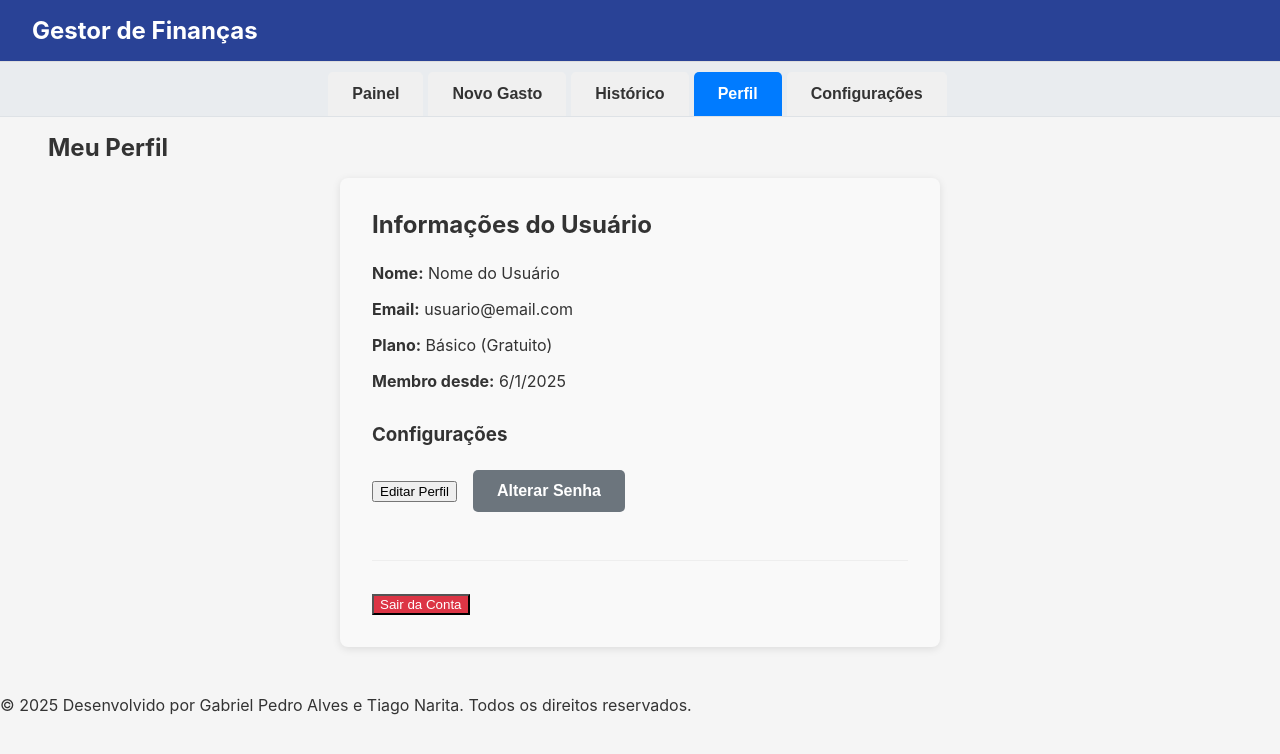
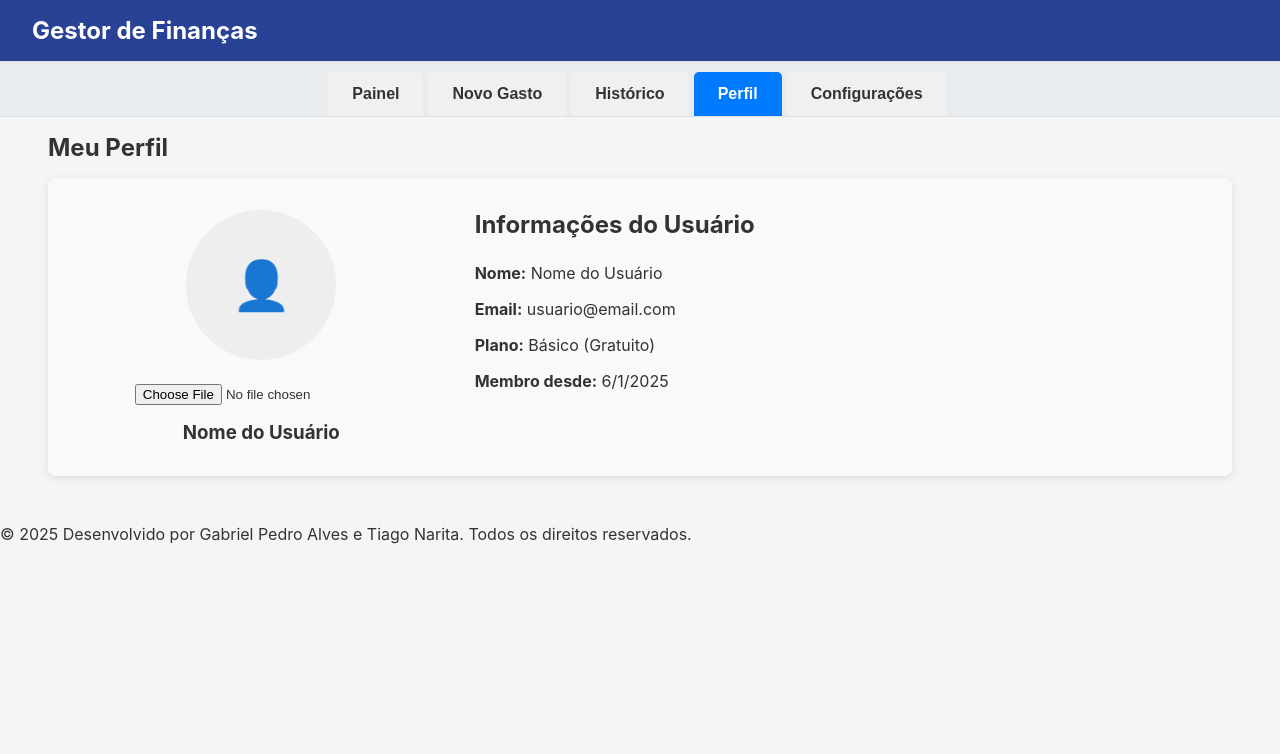
Before and after one commit to bielpedr0/FinancialManager, a React (Create React App) app: page / in a window 1280 px wide. Both pictures are taken after a click on the button "Perfil". Shown: the top 754 px of the page. Built offline with nearby package versions, Linux system fonts and the light colour scheme.

Commit message:
feat: foto de perfil

```diff
--- a/src/screens/Perfil.js
+++ b/src/screens/Perfil.js
@@ -1,95 +1,97 @@
 // src/screens/Perfil.jsx
 import React, { useState } from 'react';
-import Header from '../components/Header';
-import Button from '../components/Button';
-import Input from '../components/Input'; // Importe o componente de Input
-import { useNavigate } from 'react-router-dom';
 
 const Perfil = () => {
-  const navigate = useNavigate();
-  // Estado para controlar o modo de edição
-  const [isEditing, setIsEditing] = useState(false);
-
-  // Estado para armazenar os dados do usuário
-  // Usamos useState para que os dados possam ser editados
   const [user, setUser] = useState({
     name: 'Nome do Usuário',
     email: 'usuario@email.com',
     plan: 'Básico (Gratuito)',
-    registeredSince: '2025-06-01'
+    registeredSince: '2025-06-01',
+    photo: null, // foto de perfil
   });
 
-  const handleChange = (e) => {
-    const { name, value } = e.target;
-    setUser(prev => ({ ...prev, [name]: value }));
-  };
-
-  const handleSave = () => {
-    // Aqui, no futuro, você faria a requisição PUT ou PATCH para o backend
-    // No momento, apenas saímos do modo de edição.
-    // alert('Perfil salvo com sucesso!');
-    setIsEditing(false);
-  };
-
-  const handleLogout = () => {
-    localStorage.removeItem('userToken');
-    alert('Você foi desconectado.');
-    navigate('/login');
+  const handlePhotoChange = (e) => {
+    const file = e.target.files[0];
+    if (file) {
+      const photoURL = URL.createObjectURL(file); // cria URL temporária da imageme
+    }
   };
 
   return (
     <div style={{ padding: '1rem', maxWidth: '1600px', margin: '0 auto' }}>
       <h2>Meu Perfil</h2>
-      <div style={{ padding: '2rem', maxWidth: '600px', margin: '0 auto', backgroundColor: '#f9f9f9', borderRadius: '8px', boxShadow: '0 2px 8px rgba(0,0,0,0.1)' }}>
-        <h2 style={{ marginBottom: '1.5rem', color: '#333' }}>Informações do Usuário</h2>
+      <div
+        style={{
+          padding: '2rem',
+          display: 'flex',
+          gap: '2rem',
+          backgroundColor: '#f9f9f9',
+          borderRadius: '8px',
+          boxShadow: '0 2px 8px rgba(0,0,0,0.1)',
+        }}
+      >
+        {/* COLUNA ESQUERDA: FOTO DE PERFIL */}
+        <div
+          style={{
+            display: 'flex',
+            flexDirection: 'column',
+            alignItems: 'center',
+            flex: '1',
+            minWidth: '200px',
+          }}
+        >
+          <div
+            style={{
+              width: '150px',
+              height: '150px',
+              borderRadius: '50%',
+              backgroundColor: '#eee',
+              display: 'flex',
+              alignItems: 'center',
+              justifyContent: 'center',
+              marginBottom: '1rem',
+              overflow: 'hidden',
+            }}
+          >
+            {user.photo ? (
+              <img
+                src={user.photo}
+                alt="Foto de perfil"
+                style={{ width: '100%', height: '100%', objectFit: 'cover' }}
+              />
+            ) : (
+              <span style={{ fontSize: '3rem', color: '#666' }}>👤</span>
+            )}
+          </div>
+          <input
+            type="file"
+            accept="image/*"
+            onChange={handlePhotoChange}
+            style={{ marginTop: '0.5rem' }}
+          />
+          <h3 style={{ margin: '1rem 0 0', color: '#333' }}>{user.name}</h3>
+        </div>
 
-        {isEditing ? (
-          // MODO DE EDIÇÃO
-          <>
-            <Input
-              label="Nome:"
-              id="name"
-              name="name"
-              value={user.name}
-              onChange={handleChange}
-            />
-            <Input
-              label="Email:"
-              id="email"
-              name="email"
-              type="email"
-              value={user.email}
-              onChange={handleChange}
-            />
-            {/* Outros campos editáveis podem ser adicionados aqui */}
-            <div style={{ marginTop: '1rem', display: 'flex', gap: '1rem' }}>
-              <Button onClick={handleSave}>Salvar</Button>
-              <Button onClick={() => setIsEditing(false)} variant="secondary">Cancelar</Button>
-            </div>
-          </>
-        ) : (
-          // MODO DE VISUALIZAÇÃO
-          <>
-            <div style={{ marginBottom: '1rem' }}>
-              <p><strong>Nome:</strong> {user.name}</p>
-              <p><strong>Email:</strong> {user.email}</p>
-              <p><strong>Plano:</strong> {user.plan}</p>
-              <p><strong>Membro desde:</strong> {new Date(user.registeredSince).toLocaleDateString()}</p>
-            </div>
-            <h3 style={{ marginTop: '2rem', marginBottom: '1.5rem', color: '#333' }}>Configurações</h3>
-            <Button onClick={() => setIsEditing(true)} style={{ marginRight: '1rem' }}>
-              Editar Perfil
-            </Button>
-            <Button onClick={() => alert('Funcionalidade de alterar senha (em desenvolvimento)')} variant="secondary">
-              Alterar Senha
-            </Button>
-          </>
-        )}
-
-        <div style={{ marginTop: '3rem', borderTop: '1px solid #eee', paddingTop: '2rem' }}>
-          <Button onClick={handleLogout} variant="secondary" style={{ backgroundColor: '#dc3545', color: 'white' }}>
-            Sair da Conta
-          </Button>
+        {/* COLUNA DIREITA: INFORMAÇÕES */}
+        <div style={{ flex: '2', minWidth: '400px' }}>
+          <h2 style={{ marginBottom: '1.5rem', color: '#333' }}>
+            Informações do Usuário
+          </h2>
+          <div style={{ marginBottom: '1rem' }}>
+            <p>
+              <strong>Nome:</strong> {user.name}
+            </p>
+            <p>
+              <strong>Email:</strong> {user.email}
+            </p>
+            <p>
+              <strong>Plano:</strong> {user.plan}
+            </p>
+            <p>
+              <strong>Membro desde:</strong>{' '}
+              {new Date(user.registeredSince).toLocaleDateString()}
+            </p>
+          </div>
         </div>
       </div>
     </div>
```
